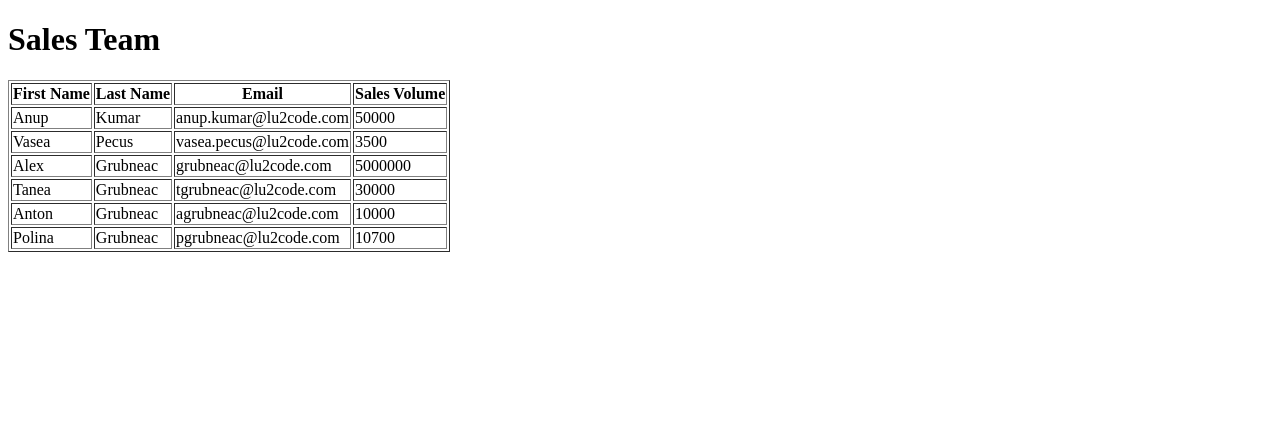
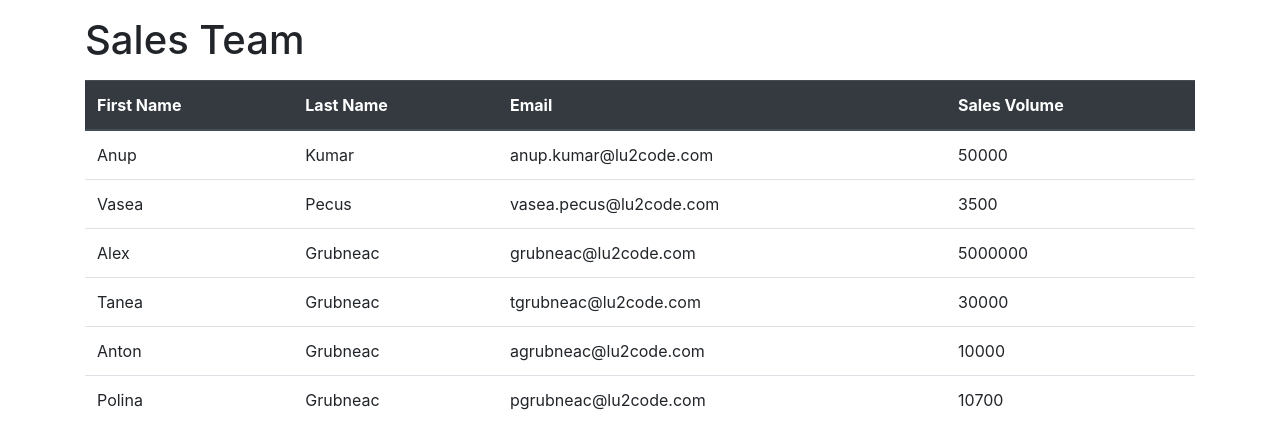
Before and after one commit to grubneac/udemyAngular, an Angular app in the folder angular-training/sales-project/: page / in a window 1280 px wide. Shown: the top 448 px of the page. Built offline with nearby package versions, Linux system fonts and the light colour scheme.

Commit message:
use bootstrap

```diff
--- a/angular-training/sales-project/src/app/app.component.html
+++ b/angular-training/sales-project/src/app/app.component.html
@@ -1,3 +1,5 @@
-<h1>Sales Team</h1>
+<div class="container">
+    <h1 class="mt-3 mb-3">Sales Team</h1>
 
-<app-sales-person-list></app-sales-person-list>
+    <app-sales-person-list></app-sales-person-list>
+</div>
--- /dev/null
+++ b/angular-training/sales-project/src/app/sales-person-list/sales-person-list-bootstrap.component.html
@@ -0,0 +1,18 @@
+<table class="table table-hover">
+    <thead class="thead-dark">
+        <th>First Name</th>
+        <th>Last Name</th>
+        <th>Email</th>
+        <th>Sales Volume</th>
+    </thead>
+
+    <tbody>
+        <tr *ngFor = "let tempSalePerson of salesPersonList">
+            <td>{{tempSalePerson.firstName}}</td>
+            <td>{{tempSalePerson.lastName}}</td>
+            <td>{{tempSalePerson.email}}</td>
+            <td>{{tempSalePerson.salesVolume}}</td>
+
+        </tr>
+    </tbody>
+</table>
--- a/angular-training/sales-project/src/app/sales-person-list/sales-person-list.component.ts
+++ b/angular-training/sales-project/src/app/sales-person-list/sales-person-list.component.ts
@@ -3,7 +3,7 @@ import { SalesPerson } from './sales-person';
 
 @Component({
   selector: 'app-sales-person-list',
-  templateUrl: './sales-person-list.component.html',
+  templateUrl: './sales-person-list-bootstrap.component.html',
   styleUrls: ['./sales-person-list.component.css']
 })
 export class SalesPersonListComponent implements OnInit {
--- a/angular-training/sales-project/src/index.html
+++ b/angular-training/sales-project/src/index.html
@@ -2,9 +2,13 @@
 <html lang="en">
 <head>
   <meta charset="utf-8">
+  <meta name="viewport" content="width=device-width, initial-scale=1, shrink-to-fit=no">
+
+  <!-- Bootstrap CSS -->
+  <link rel="stylesheet" href="https://stackpath.bootstrapcdn.com/bootstrap/4.5.0/css/bootstrap.min.css" integrity="sha384-9aIt2nRpC12Uk9gS9baDl411NQApFmC26EwAOH8WgZl5MYYxFfc+NcPb1dKGj7Sk" crossorigin="anonymous">
+
   <title>SalesProject</title>
   <base href="/">
-  <meta name="viewport" content="width=device-width, initial-scale=1">
   <link rel="icon" type="image/x-icon" href="favicon.ico">
 </head>
 <body>
```
